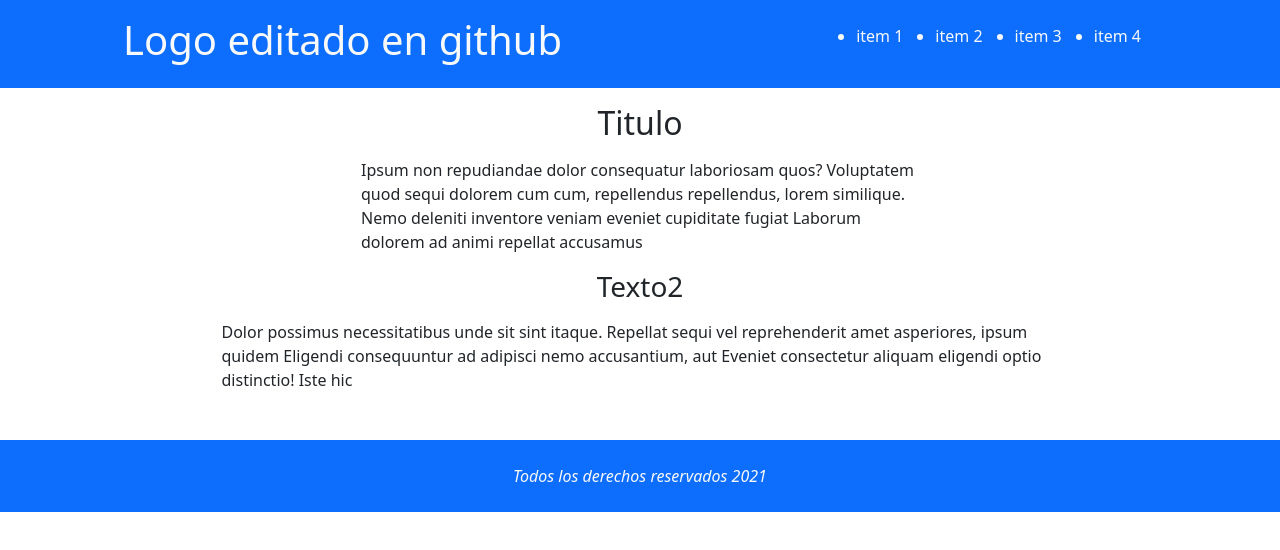
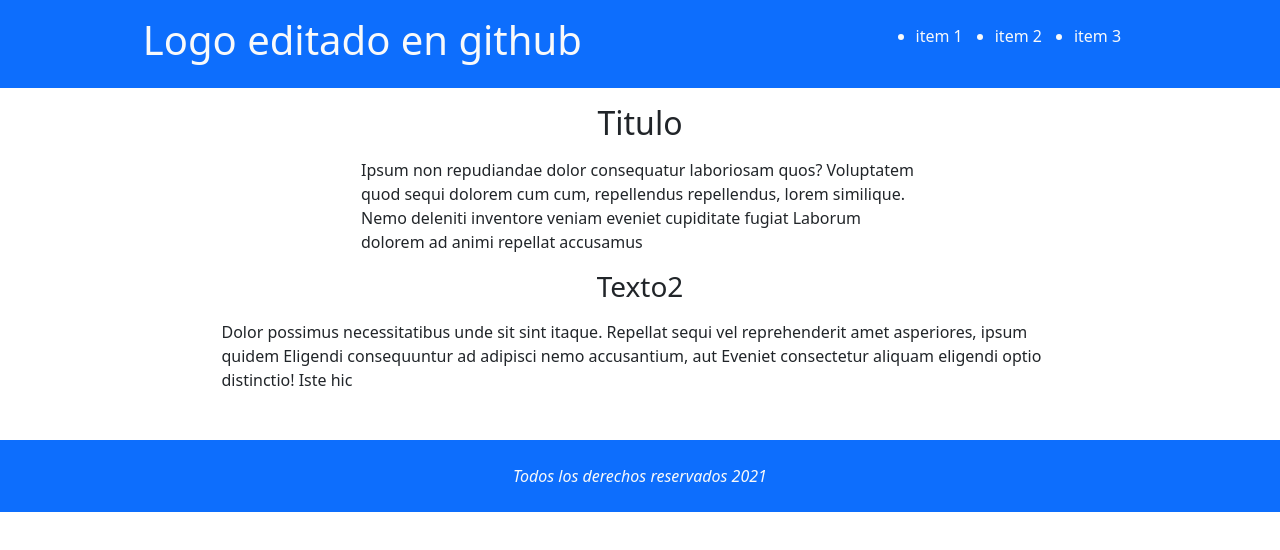
Before and after one commit to edcasar/practicaGit, a plain HTML site: page index.html in a window 1280 px wide. Drawn offline with nearby package versions, Linux system fonts and the light colour scheme.

Commit message:
corrigiendo para que no genera errores

```diff
--- a/index.html
+++ b/index.html
@@ -23,7 +23,6 @@
 				<li class="mx-3">item 1</li>
 				<li class="mx-3">item 2</li>
 				<li class="mx-3">item 3</li>
-				<li class="mx-3">item 4</li>
 			</ul>
 		</nav>
 	</header>
```
